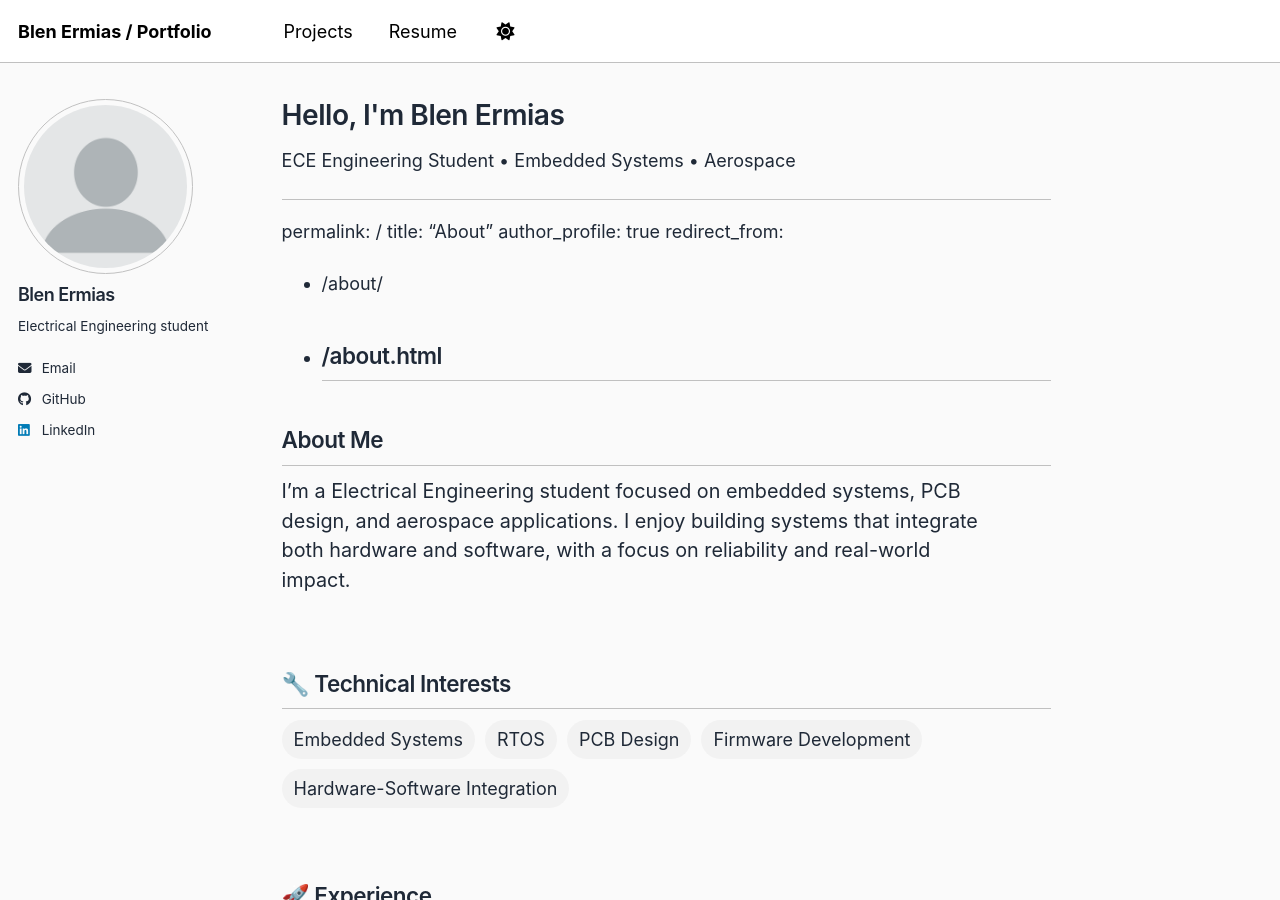
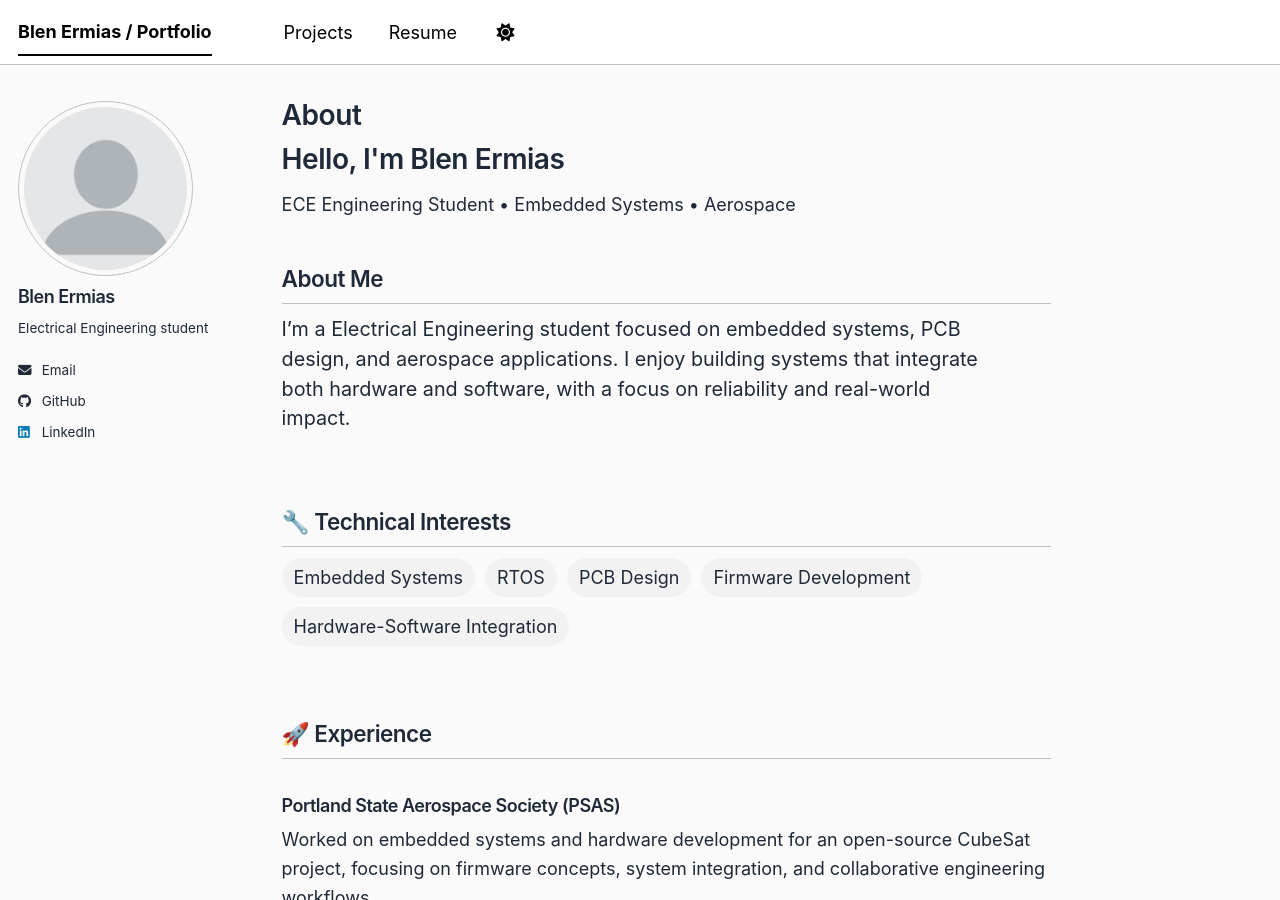
Before and after one commit to Blen-E/Blen-E.github.io, a Jekyll site: the page built from _pages/about.md, in a window 1280 px wide and 900 px high. Built offline with Jekyll 4.4.1, drawn with Linux system fonts in a browser that asks for light colours; our own code applies the rules of GitHub Pages for plain Markdown files; a script bundle is joined from its source files by our own code; library files that are not in the unit come from our copies.

Commit message:
Update about.md

```diff
--- a/_pages/about.md
+++ b/_pages/about.md
@@ -7,14 +16,6 @@
   </p>
 
 </div>
----
-permalink: /
-title: "About"
-author_profile: true
-redirect_from:
-  - /about/
-  - /about.html
----
 
 ## About Me
 
```
Also changed, not shown: other parts of _pages/about.md (+9 -0 lines).
